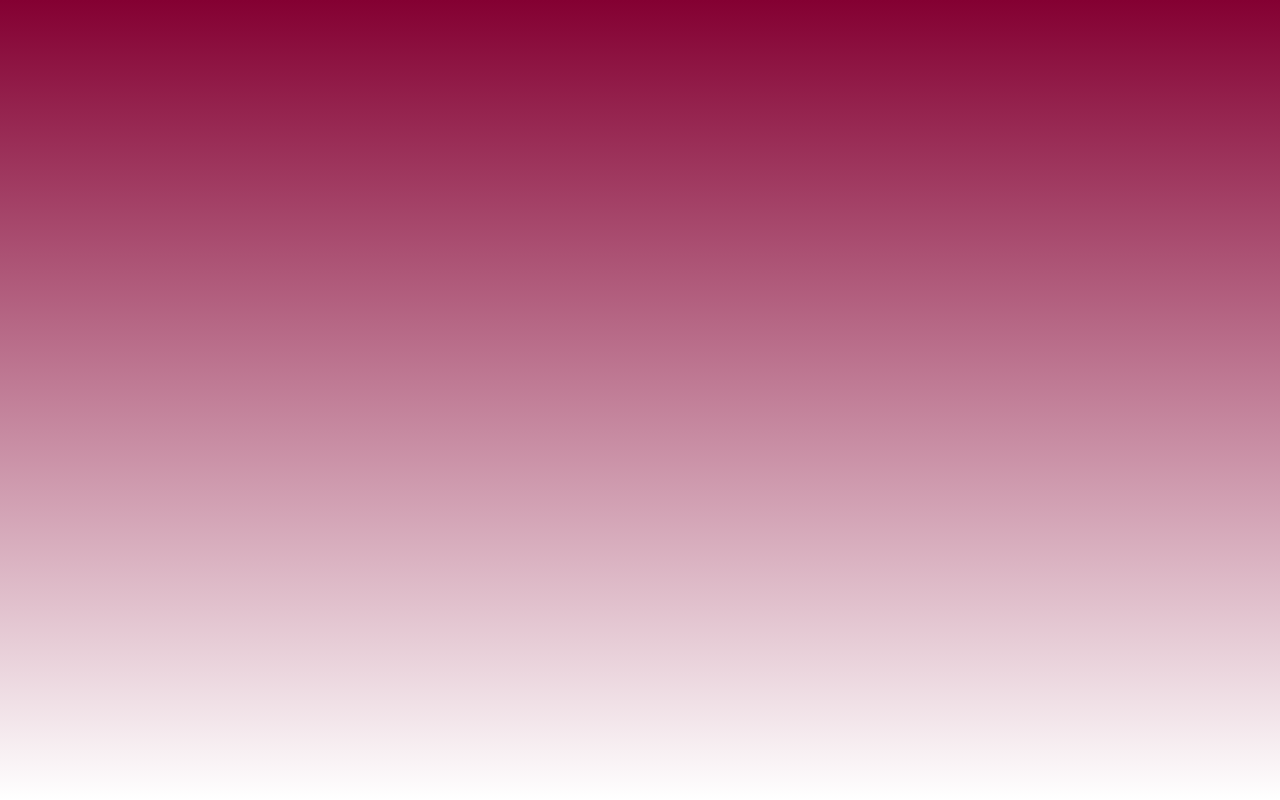
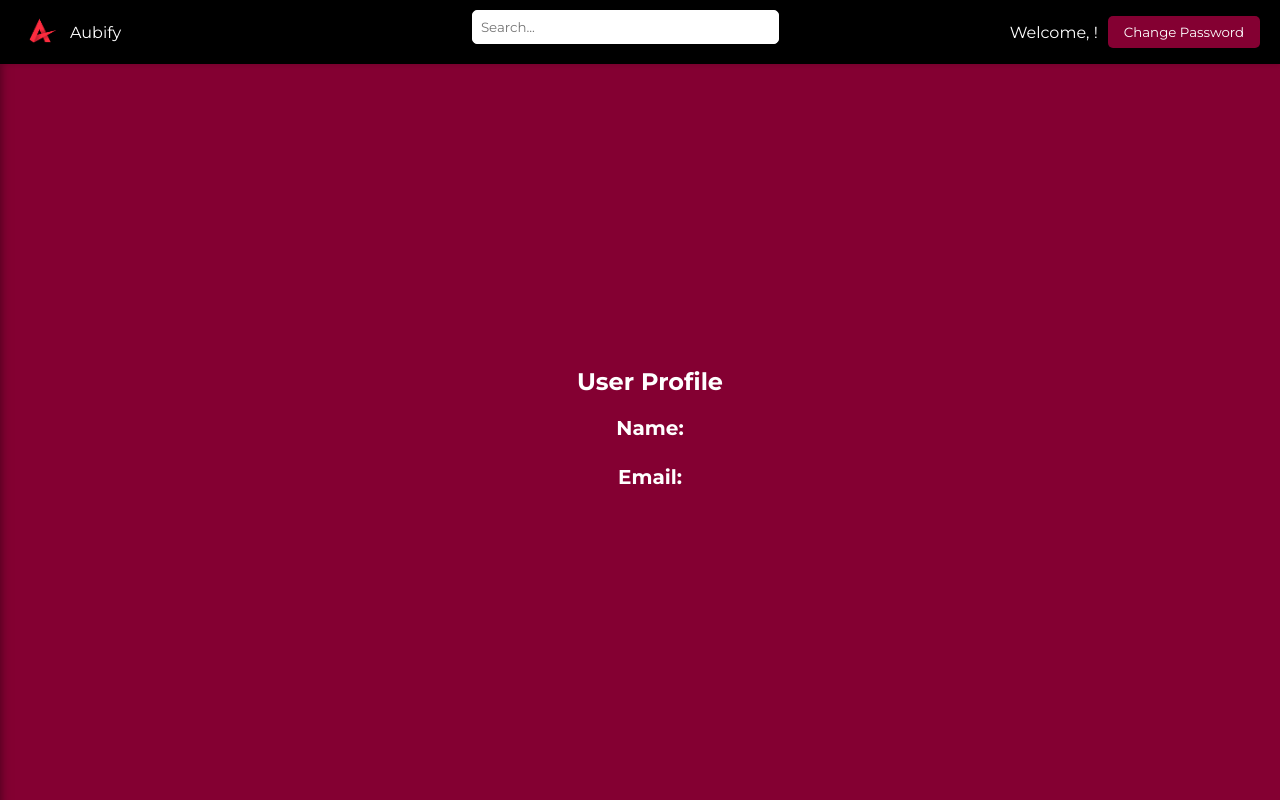
Before and after one commit to omarabbas1/Aubify, a React (Create React App) app: page /userprofile in a window 1280 px wide. Before the commit this address had no page. Built offline with nearby package versions, Linux system fonts and the light colour scheme.

Commit message:
Added the UserProfile component without correct styling

```diff
--- a/src/App.js
+++ b/src/App.js
@@ -7,6 +7,7 @@ import VerificationSuccess from './components/EmailVerification/VerificationSucc
 import HomePage from './components/HomePage/HomePage';
 import CommentPage from './components/CommentPage/CommentPage';
 import FAQ from './components/FAQ/FAQ';
+import UserProfile from './components/UserProfile/UserProfile';
 
 function App() {
   return (
@@ -19,6 +20,7 @@ function App() {
           <Route path='/homepage' element={<HomePage/>}/>
           <Route path='/posts/:postId/comments' element={<CommentPage/>}/>
           <Route path='/faq' element={<FAQ/>}/>
+          <Route path='/userprofile' element={<UserProfile/>}/>
         </Routes>
       </Router>
     </UserProvider>
--- a/src/components/NavBar/NavBar.css
+++ b/src/components/NavBar/NavBar.css
@@ -44,7 +44,14 @@
   .user-name {
     margin-right: 10px;
   }
-
+  .change-password-button {
+    background-color: #840032;
+    color: #fff;
+    border: none;
+    padding: 8px 16px;
+    border-radius: 5px;
+    cursor: pointer;
+  }
   /* Media Query for smaller screens */
   @media screen and (max-width: 768px) {
     .navbar-center input[type="text"] {
--- a/src/components/NavBar/NavBar.jsx
+++ b/src/components/NavBar/NavBar.jsx
@@ -1,13 +1,15 @@
 import React, { useEffect, useState } from 'react';
-import { useNavigate } from 'react-router-dom';
+import { useNavigate,useLocation } from 'react-router-dom';
 import { useUser } from '../../UserContext';
 import './NavBar.css';
 import SideBar from '../SideBar/SideBar';
 
-const Navbar = () => {
+const Navbar = ({ showChangePassword }) => {
   const navigate = useNavigate();
   const { username, setUsername } = useUser();
   const [sidebarVisible, setSidebarVisible] = useState(false);
+
+  const location = useLocation();
 
   useEffect(() => {
     const storedUsername = localStorage.getItem('username');
@@ -38,6 +40,10 @@ const Navbar = () => {
   const closeSidebar = () => {
     setSidebarVisible(false);
   };
+  const handleNavigateToChangePassword = () => {
+    // Navigate the user to the change password page
+    navigate('/changepassword');
+  }
 
   return (
     <>
@@ -51,10 +57,13 @@ const Navbar = () => {
       </div>
       <div className="navbar-right">
         <span className="user-name">Welcome, {username}!</span>
+        {showChangePassword && location.pathname === '/userprofile' && ( // Conditionally render change password button
+          <button className="change-password-button" onClick={handleNavigateToChangePassword}>Change Password</button>
+        )}
       </div>
     </nav>
     <SideBar isOpen={sidebarVisible} onClose={closeSidebar} onSignOut={handleSignOut}/>
-     </>
+    </>
   );
 };
 
--- a/src/components/SideBar/SideBar.jsx
+++ b/src/components/SideBar/SideBar.jsx
@@ -13,6 +13,10 @@ const SideBar = ({ isOpen, onClose, onSignOut }) => {
         navigate('/faq');
       };
 
+      const handleNavigateToUserProfile=()=>{
+        navigate('/userprofile');
+      }
+
     return (
         <div className={`sidebar ${isOpen ? 'active' : ''}`}>
             <div className="sidebar-header">
@@ -20,7 +24,7 @@ const SideBar = ({ isOpen, onClose, onSignOut }) => {
                 <button className="close-button" onClick={onClose}>X</button>
             </div>
             <ul>
-                <li><button className="menu-option" onClick={() => console.log('user profile clicked')}>User Profile</button></li>
+                <li><button className="menu-option" onClick={handleNavigateToUserProfile}>User Profile</button></li>
                 <li><button className="menu-option" onClick={handleNavigateToFAQ}>FAQ</button></li>
                 <li><button className="menu-option" onClick={handleReturnToHomepage}>Return to Homepage</button></li>
                 <li><button className="menu-option" onClick={onSignOut}>Sign Out</button></li>
--- /dev/null
+++ b/src/components/UserProfile/UserProfile.css
@@ -0,0 +1,39 @@
+.user-profile-container {
+  background-color: #840032; /* Change background color */
+  position: fixed;
+  top: 60px; /* Adjusted to account for the navbar height */
+  left: 0;
+  width: 100%;
+  height: calc(100% - 60px); /* Adjusted to account for the navbar height */
+  display: flex;
+  flex-direction: column;
+  justify-content: center;
+  align-items: center;
+  color: #ffffff; /* Change text color */
+  padding-top: 20px; /* Added padding to align with the navbar */
+}
+
+.user-profile-container h2 {
+  font-size: 24px;
+  margin-bottom: 20px;
+  text-align: left; /* Align header to the left */
+  margin-left: 20px; /* Add margin to align with the content */
+}
+
+.user-profile-container h3 {
+  font-size: 20px; /* Adjusted font size for name and mail */
+  margin-bottom: 10px; /* Added margin bottom for separation */
+  text-align: left; /* Align text to the left */
+  margin-left: 20px; /* Add margin to align with the content */
+  display: block; /* Display as block element*/
+}
+
+.user-profile-container .profile-info {
+  margin-bottom: 15px;
+  display: flex;
+  align-items: center;
+}
+
+.user-profile-container .profile-info label {
+  margin-right: 10px;
+}
--- /dev/null
+++ b/src/components/UserProfile/UserProfile.jsx
@@ -0,0 +1,27 @@
+import React from 'react';
+import { useLocation } from 'react-router-dom';
+import './UserProfile.css';
+import Navbar from '../NavBar/NavBar';
+
+const UserProfile = () => {
+  const userName = localStorage.getItem('username');
+  const userEmail = localStorage.getItem('userEmail');
+  const location = useLocation();
+
+  return (
+    <div className="user-profile-container">
+      {location.pathname === '/userprofile' && <Navbar showChangePassword={true} />}
+      <h2>User Profile</h2>
+      <div className="profile-info">
+        <h3>Name:</h3>
+        <div>{userName}</div>
+      </div>
+      <div className="profile-info">
+        <h3>Email:</h3>
+        <div>{userEmail}</div>
+      </div>
+    </div>
+  );
+};
+
+export default UserProfile;
```
